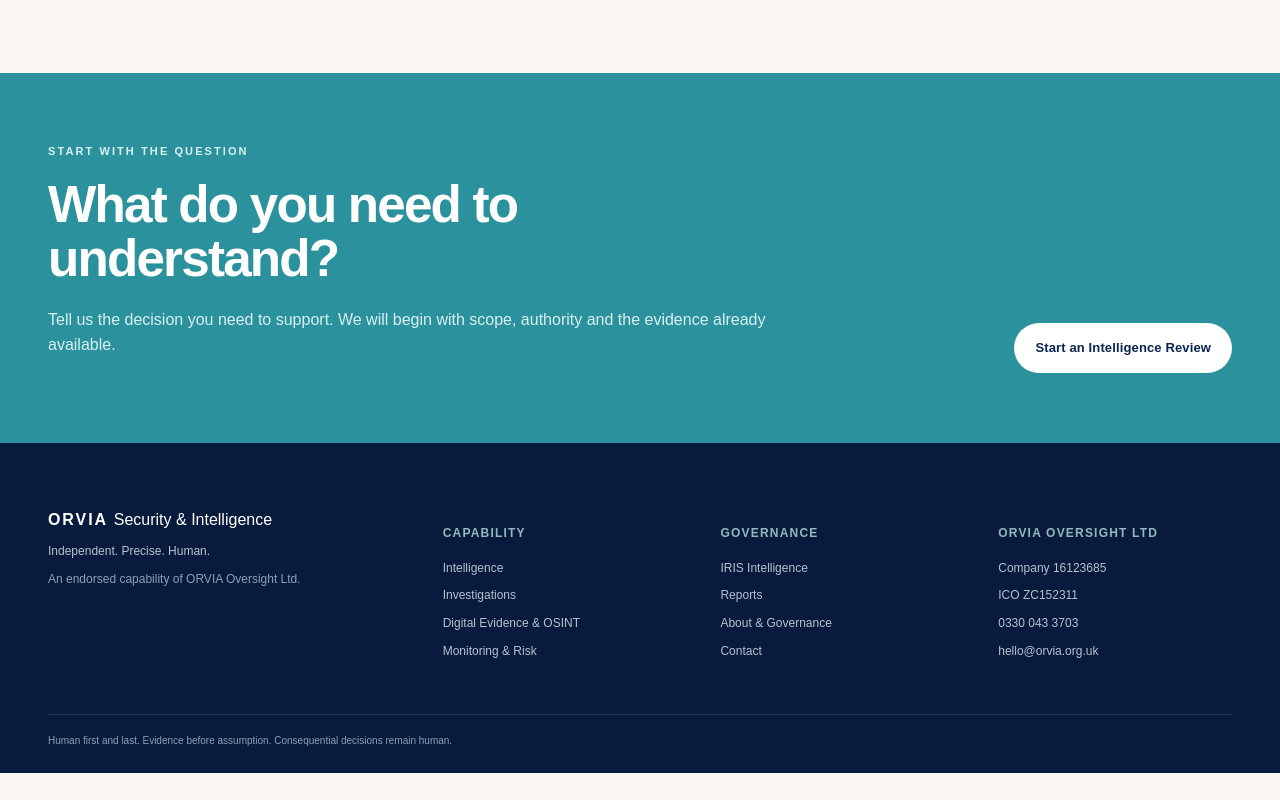
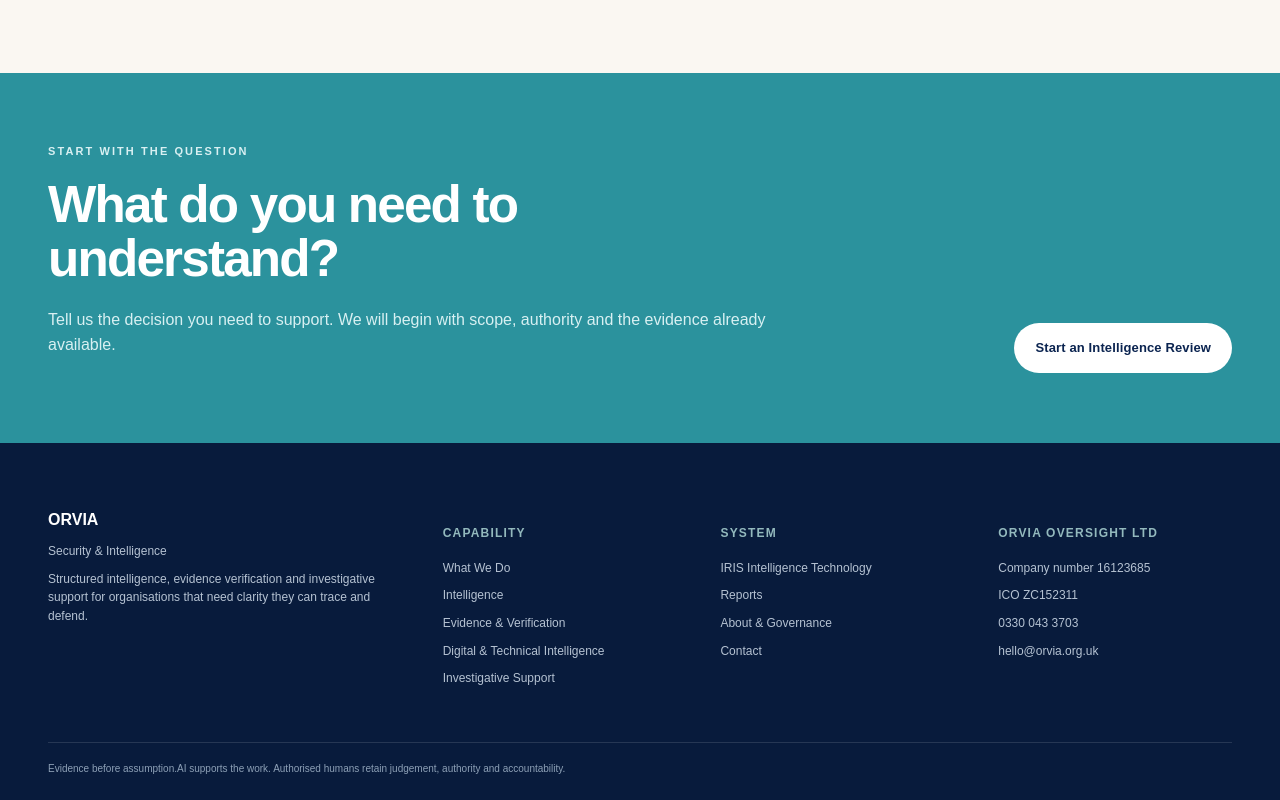
Before and after one commit to ORVIA-Oversight/Security-and-Intelligence, a Next.js app: page / in a window 1280 px wide. Shown: the part 5926-6726 px from the top of the page. Before the commit the page ends 6699 px from the top, so only its background shows below. Built offline with nearby package versions, Linux system fonts and the light colour scheme.

Commit message:
V2: align master ORVIA footer

```diff
--- a/components/Footer.js
+++ b/components/Footer.js
@@ -1,2 +1,42 @@
 import Link from 'next/link';
-export default function Footer(){return <footer className="footer"><div className="footer-grid"><div><div className="footer-brand">ORVIA <span>Security &amp; Intelligence</span></div><p>Independent. Precise. Human.</p><p className="muted">An endorsed capability of ORVIA Oversight Ltd.</p></div><div><h4>Capability</h4><Link href="/intelligence">Intelligence</Link><Link href="/investigations">Investigations</Link><Link href="/digital-evidence-osint">Digital Evidence &amp; OSINT</Link><Link href="/monitoring-risk">Monitoring &amp; Risk</Link></div><div><h4>Governance</h4><Link href="/iris-intelligence">IRIS Intelligence</Link><Link href="/reports">Reports</Link><Link href="/about-governance">About &amp; Governance</Link><Link href="/contact">Contact</Link></div><div><h4>ORVIA Oversight Ltd</h4><p>Company 16123685</p><p>ICO ZC152311</p><p>0330 043 3703</p><p>hello@orvia.org.uk</p></div></div><div className="footer-bottom">Human first and last. Evidence before assumption. Consequential decisions remain human.</div></footer>}
+
+export default function Footer(){
+  return <footer className="footer">
+    <div className="footer-topline"></div>
+    <div className="footer-grid">
+      <div className="footer-lead">
+        <div className="wordmark wordmark-light" aria-label="ORVIA">
+          <b>O</b><b>R</b><b>V</b><b>I</b><b>A</b>
+        </div>
+        <p className="footer-name">Security &amp; Intelligence</p>
+        <p>Structured intelligence, evidence verification and investigative support for organisations that need clarity they can trace and defend.</p>
+      </div>
+      <div>
+        <h4>Capability</h4>
+        <Link href="/what-we-do">What We Do</Link>
+        <Link href="/intelligence">Intelligence</Link>
+        <Link href="/evidence-verification">Evidence &amp; Verification</Link>
+        <Link href="/digital-technical-intelligence">Digital &amp; Technical Intelligence</Link>
+        <Link href="/investigative-support">Investigative Support</Link>
+      </div>
+      <div>
+        <h4>System</h4>
+        <Link href="/iris-intelligence">IRIS Intelligence Technology</Link>
+        <Link href="/reports">Reports</Link>
+        <Link href="/about-governance">About &amp; Governance</Link>
+        <Link href="/contact">Contact</Link>
+      </div>
+      <div>
+        <h4>ORVIA Oversight Ltd</h4>
+        <p>Company number 16123685</p>
+        <p>ICO ZC152311</p>
+        <p>0330 043 3703</p>
+        <p>hello@orvia.org.uk</p>
+      </div>
+    </div>
+    <div className="footer-bottom">
+      <span>Evidence before assumption.</span>
+      <span>AI supports the work. Authorised humans retain judgement, authority and accountability.</span>
+    </div>
+  </footer>
+}
```
